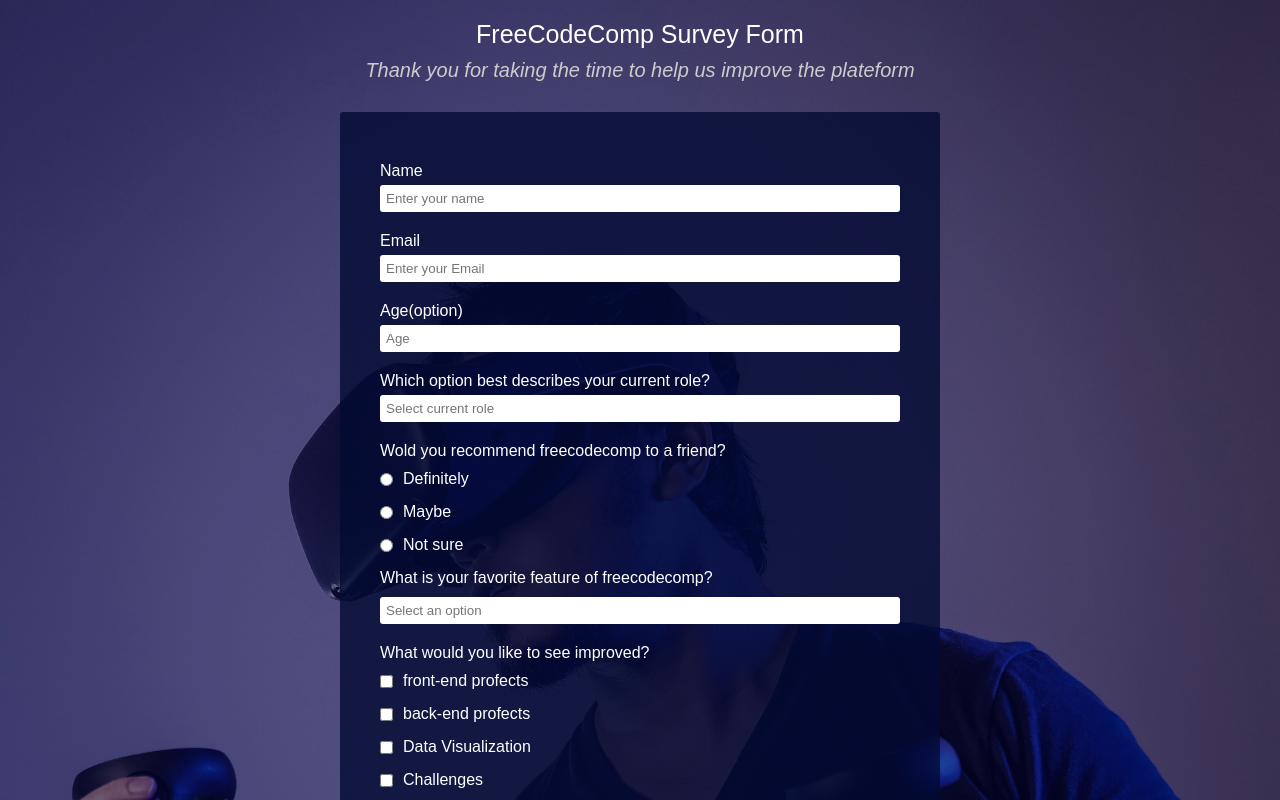
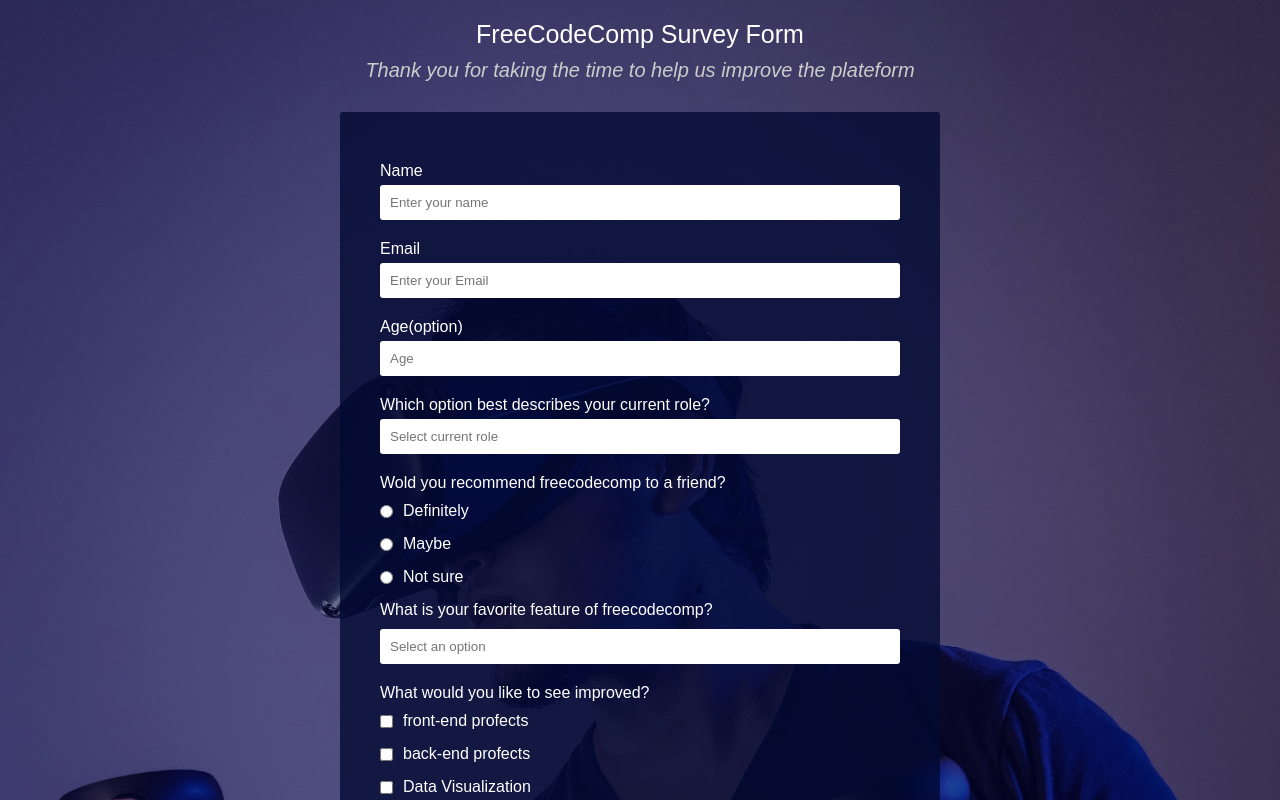
Before and after one commit to Mohamedate/frechallenge, a plain HTML site: page index.html in a window 1280 px wide. Shown: the top 800 px of the page. Drawn offline with Linux system fonts and the light colour scheme.

Commit message:
Update style.css

```diff
--- a/style.css
+++ b/style.css
@@ -63,7 +63,7 @@ form label {
 
 }
 form input {
-    padding: .6rem;
+    padding: 1rem;
     border: none;
     margin-bottom: 2rem;
 }
```
